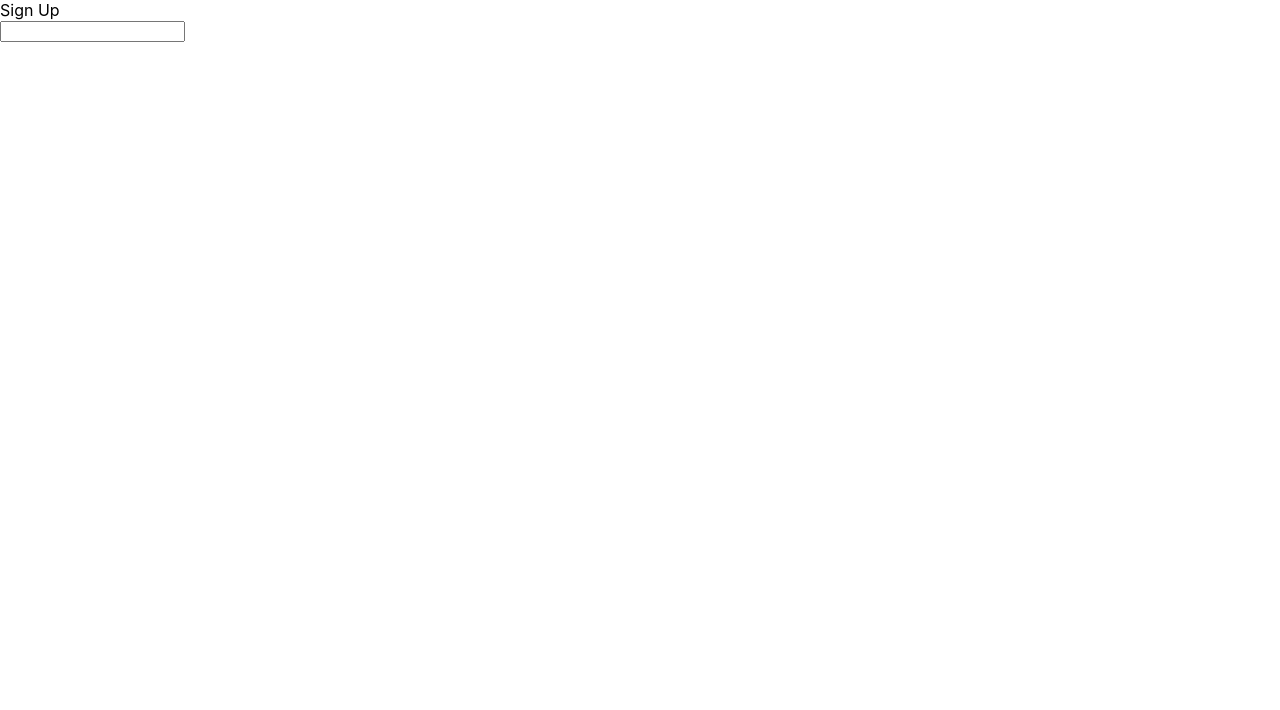
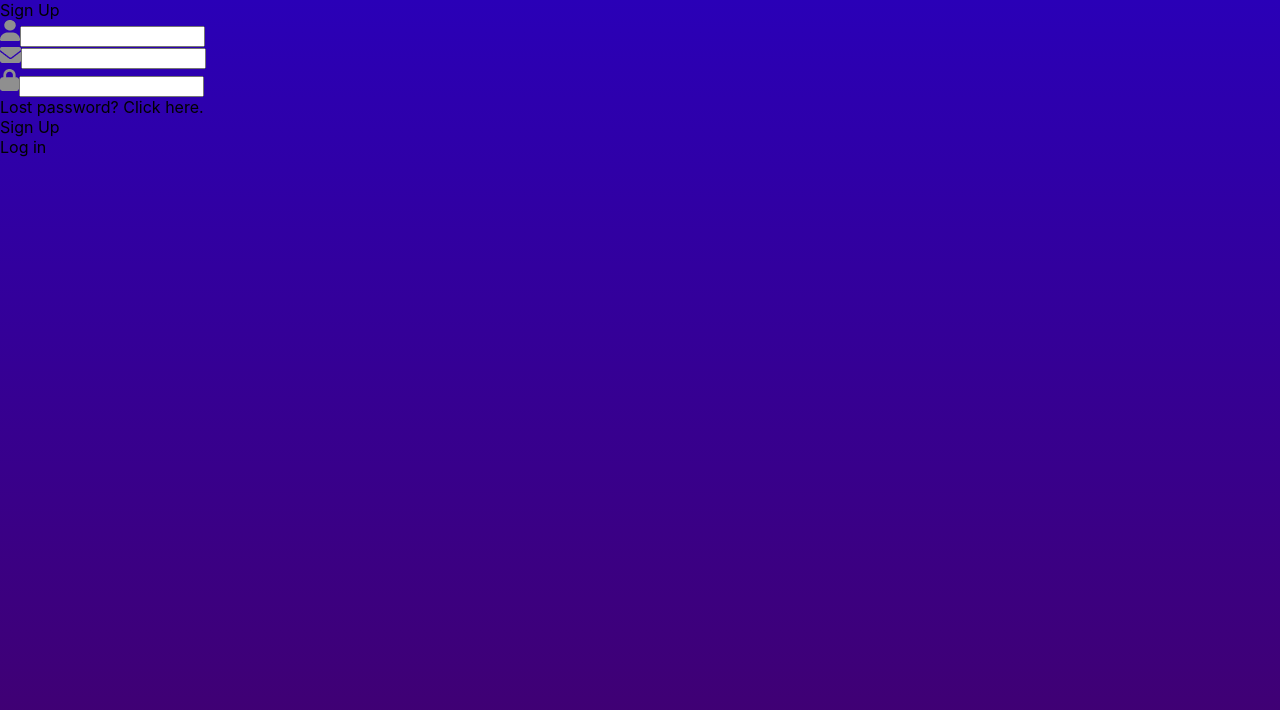
Before and after one commit to zaidsaeed/CAManager-FE, a React (Create React App) app: page / in a window 1280 px wide. Shown: the top 710 px of the page. Built offline with nearby package versions, Linux system fonts and the light colour scheme.

Commit message:
changed background color of entire app

```diff
--- a/src/components/LoginSignup.tsx
+++ b/src/components/LoginSignup.tsx
@@ -1,5 +1,9 @@
 import React from 'react';
 import './LoginSignup.css';
+
+const user_icon = require("./Assets/person.png");
+const email_icon = require("./Assets/email.png");
+const password_icon = require("./Assets/password.png");
 
 const LoginSignUp = () => {
     return (
@@ -11,11 +15,25 @@ const LoginSignUp = () => {
 
             <div className="inputs">
                 <div className="input">
-                    <img src="" alt="" />
+                    <img src={user_icon} alt="" />
                     <input type="text" />
                 </div>
+
+                <div className="input">
+                    <img src={email_icon} alt="" />
+                    <input type="email" />
+                </div>
+
+                <div className="input">
+                    <img src={password_icon} alt="" />
+                    <input type="password" />
+                </div>
             </div>
-
+        <div className="forgot_password">Lost password? Click here.</div>
+        <div className="submit-container">
+            <div className="submit">Sign Up</div>
+            <div className="submit">Log in</div>
+        </div>
         </div>
       );
 }
--- a/src/index.css
+++ b/src/index.css
@@ -5,6 +5,8 @@ body {
     sans-serif;
   -webkit-font-smoothing: antialiased;
   -moz-osx-font-smoothing: grayscale;
+  height: 100vh;
+  background: linear-gradient(#2A00B7, #42006C);
 }
 
 code {
```
